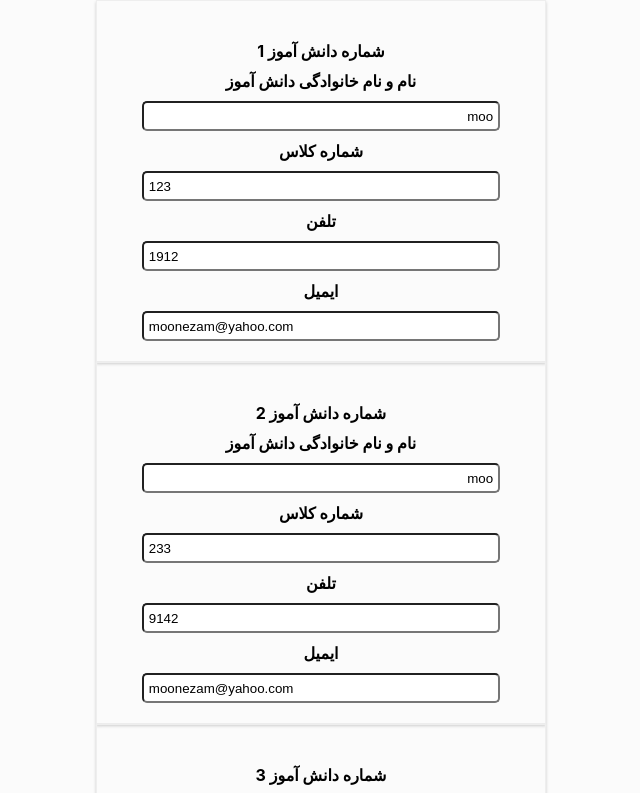
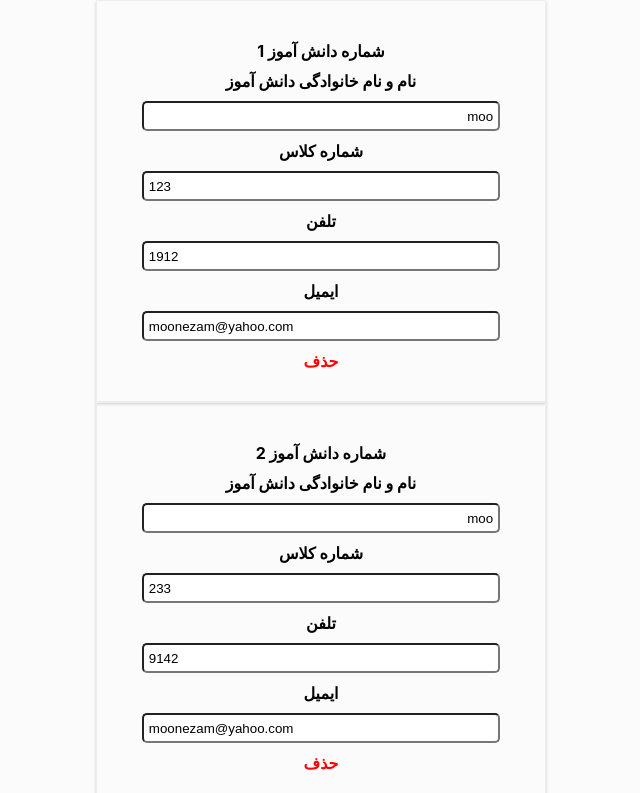
Before and after one commit to MrNezamDeveloper/students, a React (Create React App) app: page / in a window 1280 px wide. Shown: the top 793 px of the page, without its empty margins (319-959 px from the left). Built offline with nearby package versions, Linux system fonts and the light colour scheme.

Commit message:
add option delete user with funchtion

```diff
--- a/src/App.js
+++ b/src/App.js
@@ -51,6 +51,11 @@ const App = () => {
     cstate[findindex] = objEmail
     setState(cstate)
   }
+  const handelDelet = (index) => {
+    const cpstate = [...state]
+    cpstate.splice(index, 1)
+    setState(cpstate)
+  }
   return (
     <div className="app">
       <Students
@@ -59,6 +64,7 @@ const App = () => {
         changeClassNumber={changeClassNumber}
         changeTell={changeTell}
         changeEmail={changeEmail}
+        deleted={handelDelet}
       />
     </div>
 
--- a/src/component/Students.jsx
+++ b/src/component/Students.jsx
@@ -16,6 +16,7 @@ const Students = (props) => {
                     changeClassNumber={(event)=> props.changeClassNumber(event, student.id)}
                     changeTell={(event)=> props.changeTell(event , student.id)}
                     changeEmail={(e)=>props.changeEmail(e , student.id)}
+                    deleted = {props.deleted}
                 />
             )
         })
--- a/src/component/student/Student.jsx
+++ b/src/component/student/Student.jsx
@@ -12,6 +12,7 @@ const Student = (props) => {
             <input   value={props.tell} type="number" onChange={props.changeTell} />
             <label  htmlFor="">ایمیل</label>
             <input   value={props.email} type="email"  onChange={props.changeEmail}/>
+            <label style={{color:"red"}} htmlFor="" onClick={props.deleted}>حذف</label>
         </div>
      );
 }
```
